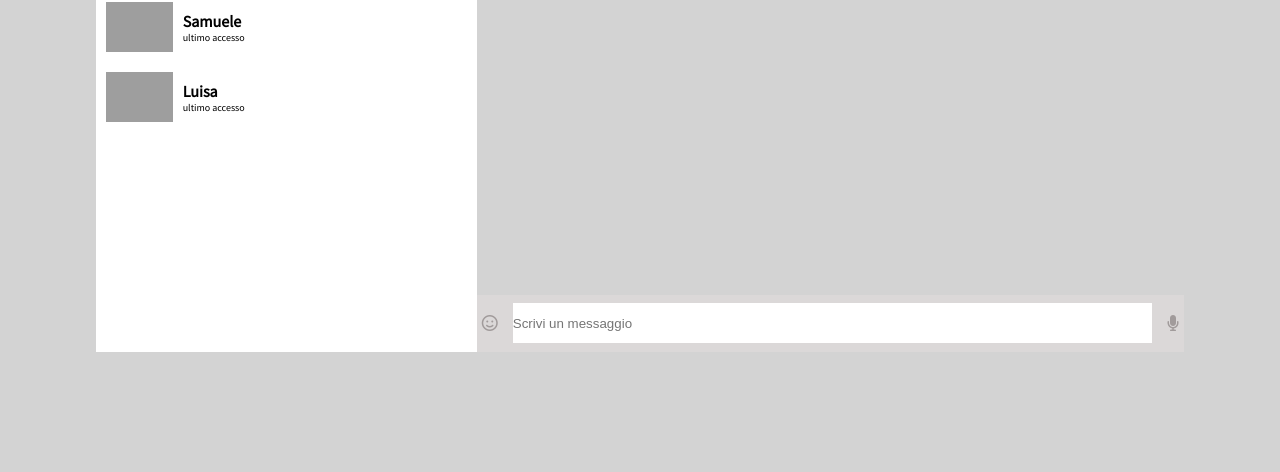
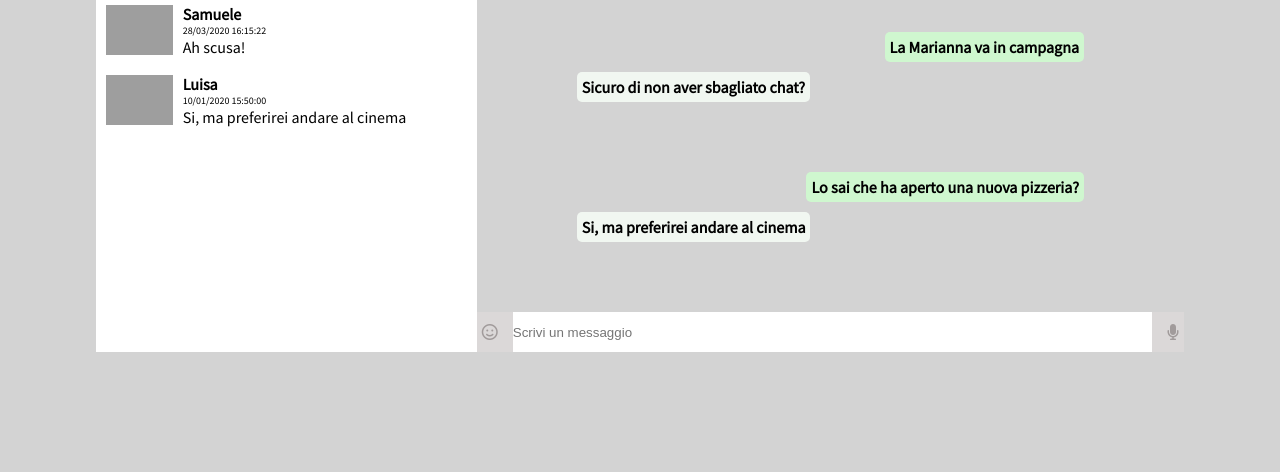
Before and after one commit to GhadeerShamshoum/vue-boolzapp, a plain HTML site: page index.html in a window 1280 px wide. Shown: the part 328-800 px from the top of the page. Drawn offline with nearby package versions, Linux system fonts and the light colour scheme; grey boxes are pictures that could not be loaded.

Commit message:
messages

```diff
--- a/index.html
+++ b/index.html
@@ -31,7 +31,8 @@
                             <img class="avatar_img" :src="element.avatar" alt="">
                             <div>
                                 <div><strong>{{contacts[index].name}}</strong></div>
-                                <div>ultimo accesso</div>
+                                <div class="ultimoAccesso">{{element.messages[element.messages.length-1].date}}</div>
+
                             </div>
                         </div>
                     </div>
@@ -61,20 +62,27 @@
                     <div v-for='(element, index) in contacts' class="content" @click="chosenContact(index)" :class="changeColor(index)">
                         <img class="avatar_img" :src="element.avatar" alt="">
                         <div>
-                            <div  ><strong>{{contacts[index].name}}</strong></div>
-                            <div class="ultimoAccesso">ultimo accesso</div>
+                            <div  ><strong>{{element.name}}</strong></div>
+                            <div class="ultimoAccesso">{{element.messages[element.messages.length-1].date}}</div>
+                            <p>{{element.messages[element.messages.length-1].text}}</p>
                         </div>
                     </div>
 
                 </div>
 
                 <div class="mainRight">
-                    <div class="messages">
+                    <div v-for='(message, indexMessage) in contacts' class="messages">
+                        <div class="messageContainer">
+                            <strong class="sentMessage">{{contacts[indexMessage].messages[0].text}}</strong>
+                        </div>
+                        <div>
+                            <strong class="receivedMessage">{{contacts[indexMessage].messages[1].text}}</strong>
+                        </div>
 
                     </div>
                     <div class="sendMsg">
                         <i class="far fa-smile"></i>
-                        <input class="messageInput" placeholder="Scrivi un messaggio" type="text">
+                        <input v-mod class="messageInput" placeholder="Scrivi un messaggio" type="text">
                         <i class="fas fa-microphone"></i>
                     </div>
 
--- a/style.css
+++ b/style.css
@@ -173,5 +173,31 @@ i{
     height: 40px;
     border: none;
     margin: 0 10px;
+}
+
+.sentMessage{
+    float: right;
+    background-color: rgb(207, 247, 207);
+    min-width: 100px;
+    max-width: 400px;
+    margin-right: 100px;
+    border-radius: 5px;
+    padding: 5px;
 
 }
+
+.receivedMessage{
+    float: left;
+    background-color: rgb(241, 247, 241);
+    min-width: 100px;
+    max-width: 400px;
+    margin-left: 100px;
+    border-radius: 5px;
+    padding: 5px;
+
+}
+
+.messageContainer{
+    width: 100%;
+    height: 40px;
+}
```
Also changed, not shown: myscript.js (+0 -10 lines).
